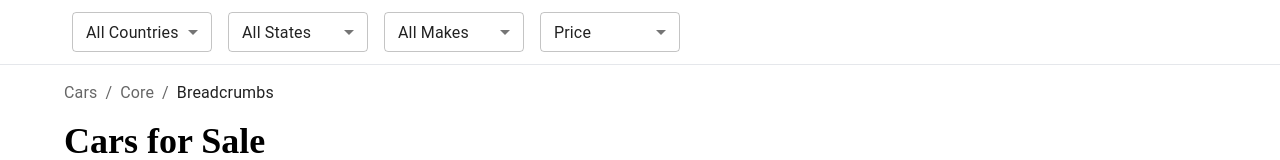
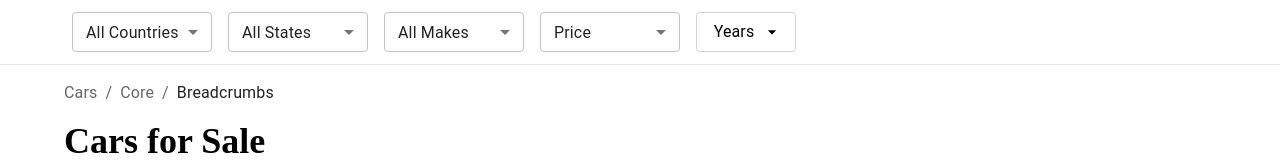
Before and after one commit to rockysegarraco/gainluxury, a React (Create React App) app: page / in a window 1280 px wide. Shown: the top 160 px of the page. Built offline with nearby package versions, Linux system fonts and the light colour scheme; a web font is replaced by a local one.

Commit message:
implement custom popover selec component for year

```diff
--- a/src/App.js
+++ b/src/App.js
@@ -8,6 +8,7 @@ import SelectCountries from "./components/Selects/SelectCountries";
 import SelectStates from "./components/Selects/SelectStates";
 import SelectMakes from "./components/Selects/SelectMakes";
 import SelectPrice from "./components/Selects/SelectPrice";
+import SelectYears from "./components/Selects/YearSelect";
 import Filters from "./components/Filters";
 
 function App() {
@@ -19,6 +20,7 @@ function App() {
           <SelectStates />
           <SelectMakes />
           <SelectPrice />
+          <SelectYears />
         </div>
       </div>
       <Container>
--- a/src/components/Selects/SelectPrice.js
+++ b/src/components/Selects/SelectPrice.js
@@ -1,5 +1,4 @@
 import * as React from "react";
-import InputLabel from "@mui/material/InputLabel";
 import MenuItem from "@mui/material/MenuItem";
 import FormControl from "@mui/material/FormControl";
 import Select from "@mui/material/Select";
--- a/src/components/Selects/SelectStates.js
+++ b/src/components/Selects/SelectStates.js
@@ -1,5 +1,4 @@
 import * as React from "react";
-import InputLabel from "@mui/material/InputLabel";
 import MenuItem from "@mui/material/MenuItem";
 import FormControl from "@mui/material/FormControl";
 import Select from "@mui/material/Select";
--- /dev/null
+++ b/src/components/Selects/YearSelect.js
@@ -0,0 +1,86 @@
+import * as React from "react";
+import FormControl from "@mui/material/FormControl";
+import MenuItem from "@mui/material/MenuItem";
+import Select from "@mui/material/Select";
+import Stack from "@mui/material/Stack";
+import Popover from '@mui/material/Popover';
+import Button from "@mui/material/Button";
+import ArrowDropDownIcon from '@mui/icons-material/ArrowDropDown';
+import Typography from "@mui/material/Typography";
+
+export default function SelectSmall() {
+	const [anchorEl, setAnchorEl] = React.useState(null);
+
+	const handleClick = (event) => {
+		setAnchorEl(event.currentTarget);
+	};
+
+	const handleClose = () => {
+		setAnchorEl(null);
+	};
+
+	const open = Boolean(anchorEl);
+	const id = open ? 'simple-popover' : undefined;
+
+	return (
+		<div className="relative">
+
+				<Button
+					id={id}
+					onClick={handleClick}
+					variant="outlined"
+					size="medium"
+					endIcon={<ArrowDropDownIcon />}
+					sx={{
+						width: "100px",
+						m:1,
+						padding: "7px",
+						border: "1px solid lightgray",
+						color: 'black',
+						":hover": {
+							border: "1px solid black"
+						},
+						textTransform: "none"
+					}}
+				>
+					<Typography>Years</Typography>
+
+				</Button>
+			<Popover
+        id={id}
+        open={open}
+        anchorEl={anchorEl}
+        onClose={handleClose}
+        anchorOrigin={{
+          vertical: 'bottom',
+          horizontal: 'left',
+        }}
+      >
+				<Stack direction="row" spacing={2} padding={2}>
+					<FormControl sx={{ m: 1, minWidth: 140 }} size="small">
+						<Select
+							labelId="demo-select-small-label"
+							id="demo-select-small"
+							value={0}
+						>
+							<MenuItem value={0}>2020</MenuItem>
+							<MenuItem value={10}>2021</MenuItem>
+						</Select>
+					</FormControl>
+					<FormControl sx={{ m: 1, minWidth: 140 }} size="small">
+						<Select
+							labelId="demo-select-small-label"
+							id="demo-select-small"
+							value={0}
+						>
+							<MenuItem value={0}>2022</MenuItem>
+							<MenuItem value={10}>2023</MenuItem>
+
+						</Select>
+					</FormControl>
+				</Stack>
+      </Popover>
+
+		</div>
+	);
+}
```
